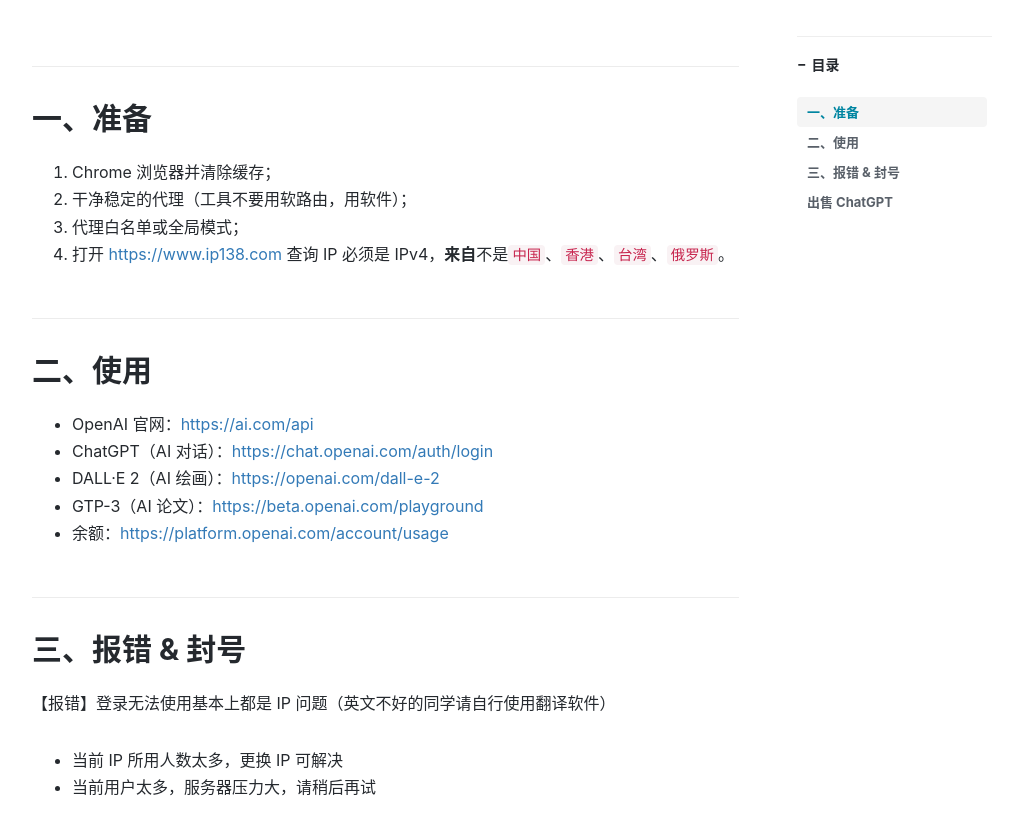
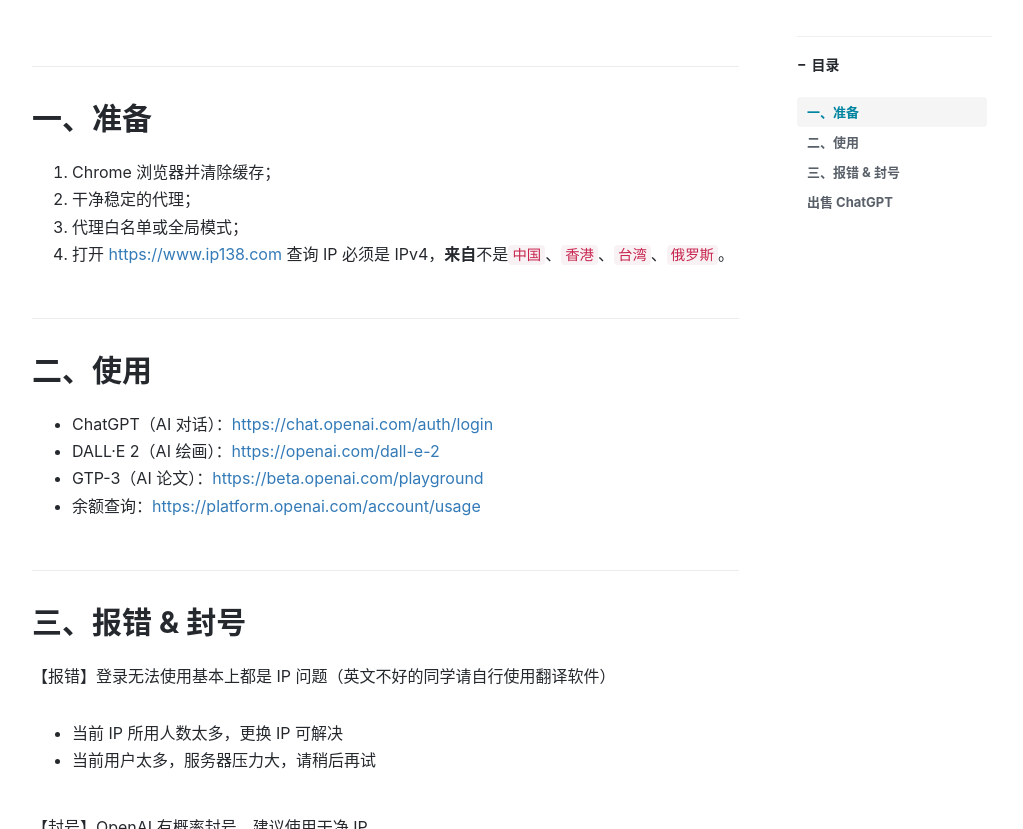
Before and after one commit to ssnhd/ssnhd.github.io, a Jekyll site: the page built from _posts/2023-2-17-ChatGPT.md, in a window 1280 px wide and 900 px high, scrolled down 365 px, cut to the strip 71-900 px from the top of the window. Shown: the whole strip, without its empty margins (233-1256 px from the left). Built offline with Jekyll 4.4.1, drawn with Linux system fonts in a browser that asks for light colours; nearby versions of some CDN libraries; comment, search, counter and statistics services are not loaded.

Commit message:
Update 2023-2-17-ChatGPT.md

```diff
--- a/_posts/2023-2-17-ChatGPT.md
+++ b/_posts/2023-2-17-ChatGPT.md
@@ -15,16 +15,15 @@
 ## 一、准备
 
 1. Chrome 浏览器并清除缓存；
-2. 干净稳定的代理（工具不要用软路由，用软件）；
+2. 干净稳定的代理；
 3. 代理白名单或全局模式；
 4. 打开 <https://www.ip138.com> 查询 IP 必须是 IPv4，**来自**不是`中国`、`香港`、`台湾`、`俄罗斯`。
 
 ## 二、使用
-- OpenAI 官网：<https://ai.com/api>
 - ChatGPT（AI 对话）：<https://chat.openai.com/auth/login>
 - DALL·E 2（AI 绘画）：<https://openai.com/dall-e-2>
 - GTP-3（AI 论文）：<https://beta.openai.com/playground>
-- 余额：<https://platform.openai.com/account/usage>
+- 余额查询：<https://platform.openai.com/account/usage>
 
 ## 三、报错 & 封号
 
```
